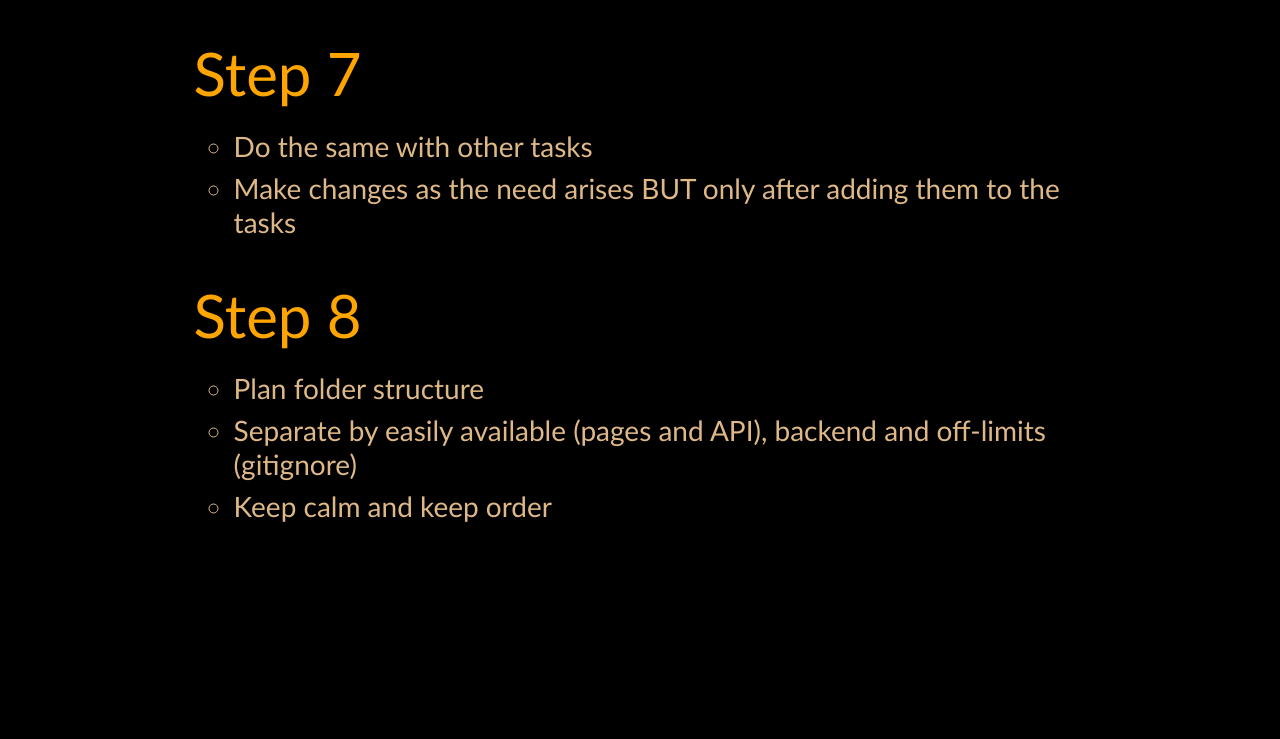
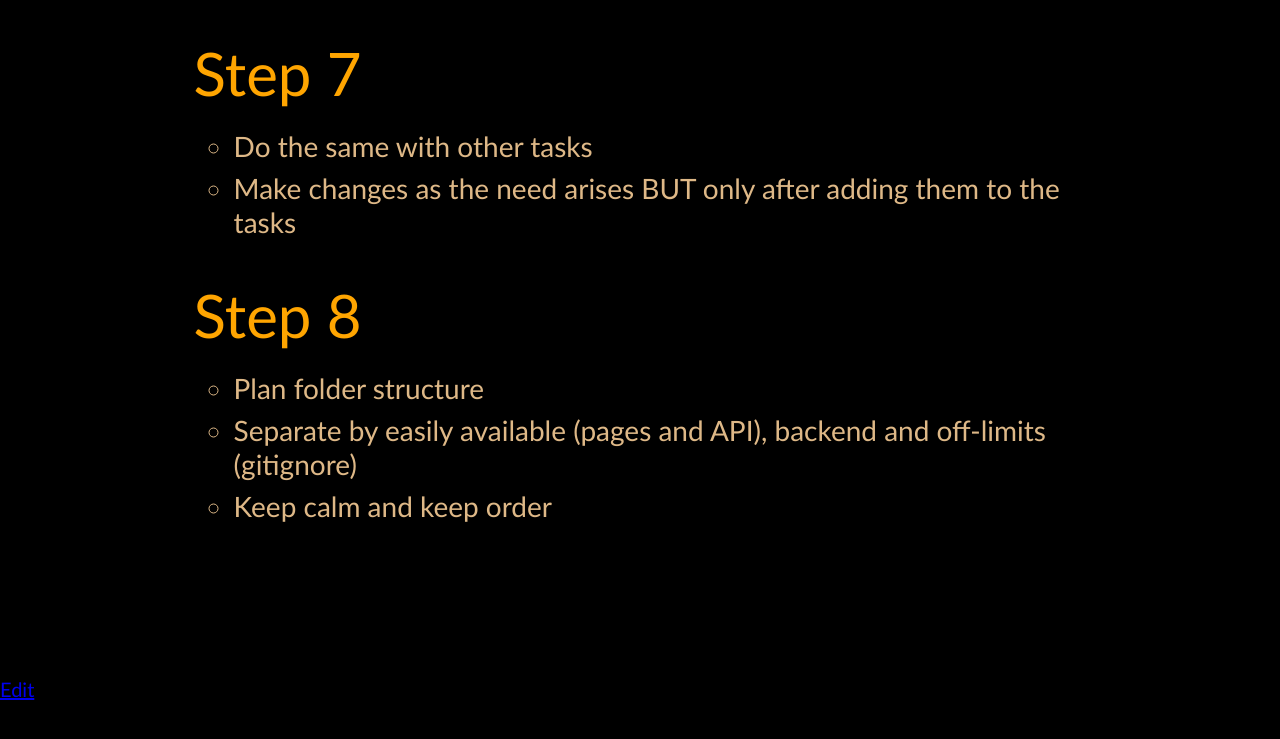
Before and after one commit to UniBreakfast/basic-web-project-lifecycle, a plain HTML site: page index.html in a window 1280 px wide. Shown: the part 2095-2834 px from the top of the page. Drawn offline with Linux system fonts and the light colour scheme.

Commit message:
edit link added

```diff
--- a/index.html
+++ b/index.html
@@ -65,6 +65,7 @@
       </ul>
     </li>
   </ul>
+  <a href=https://github.com/UniBreakfast/basic-web-project-lifecycle/edit/master/index.txt>Edit</a>
   <script src=script.js></script>
 </body>
 
```
